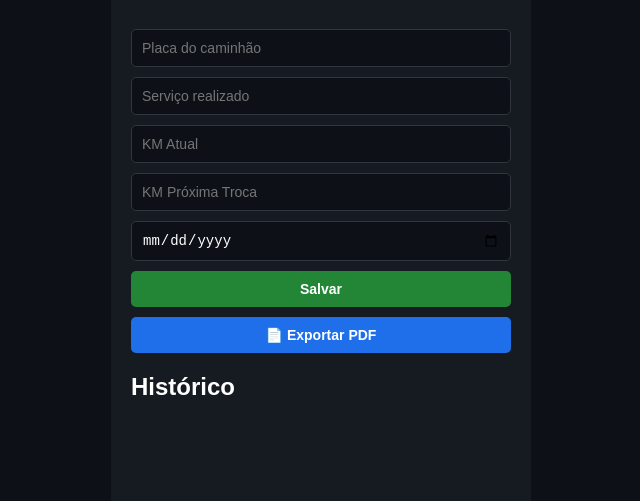
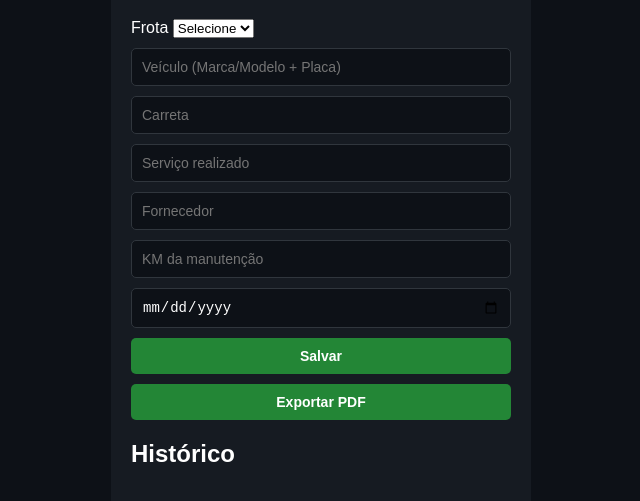
Before and after one commit to guvictordev/sistema-manutencao-caminhao, a plain HTML site: page index.html in a window 1280 px wide. Shown: the part 111-612 px from the top of the page, without its empty margins (319-959 px from the left). Drawn offline with nearby package versions, Linux system fonts and the light colour scheme.

Commit message:
Update index.html

```diff
--- a/index.html
+++ b/index.html
@@ -4,11 +4,10 @@
 
 <meta charset="UTF-8">
 
-<title>Controle de Manutenção de Caminhões</title>
+<title>Controle de Manutenção</title>
 
 <link rel="stylesheet" href="style.css">
 
-<!-- Biblioteca PDF -->
 <script src="https://cdnjs.cloudflare.com/ajax/libs/jspdf/2.5.1/jspdf.umd.min.js"></script>
 
 </head>
@@ -19,29 +18,48 @@
 
 <h1>Controle de Manutenção</h1>
 
-<input id="placa" placeholder="Placa do caminhão">
+<label>Frota</label>
+
+<select id="frota">
+
+<option value="">Selecione</option>
+
+<option>21094</option>
+<option>21095</option>
+<option>21114</option>
+<option>21333</option>
+<option>21386</option>
+<option>21443</option>
+
+</select>
+
+
+<input id="veiculo" placeholder="Veículo (Marca/Modelo + Placa)">
+
+<input id="carreta" placeholder="Carreta">
 
 <input id="servico" placeholder="Serviço realizado">
 
-<input id="kmAtual" type="number" placeholder="KM Atual">
+<input id="fornecedor" placeholder="Fornecedor">
 
-<input id="kmProximo" type="number" placeholder="KM Próxima Troca">
+<input id="km" type="number" placeholder="KM da manutenção">
 
 <input type="date" id="data">
 
 <button onclick="cadastrar()">Salvar</button>
 
-<button onclick="exportarPDF()" class="pdf">
-📄 Exportar PDF
-</button>
+<button onclick="exportarPDF()">Exportar PDF</button>
+
 
 <h2>Histórico</h2>
 
 <ul id="lista"></ul>
+
 
 </div>
 
 <script src="script.js"></script>
 
 </body>
+
 </html>
```
